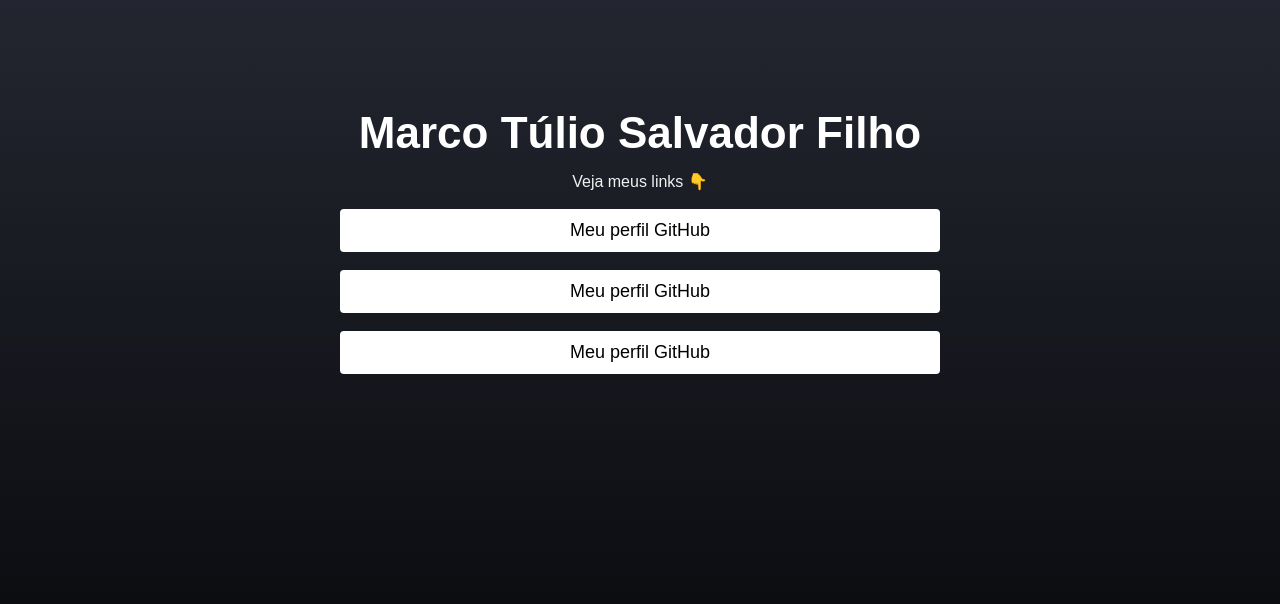
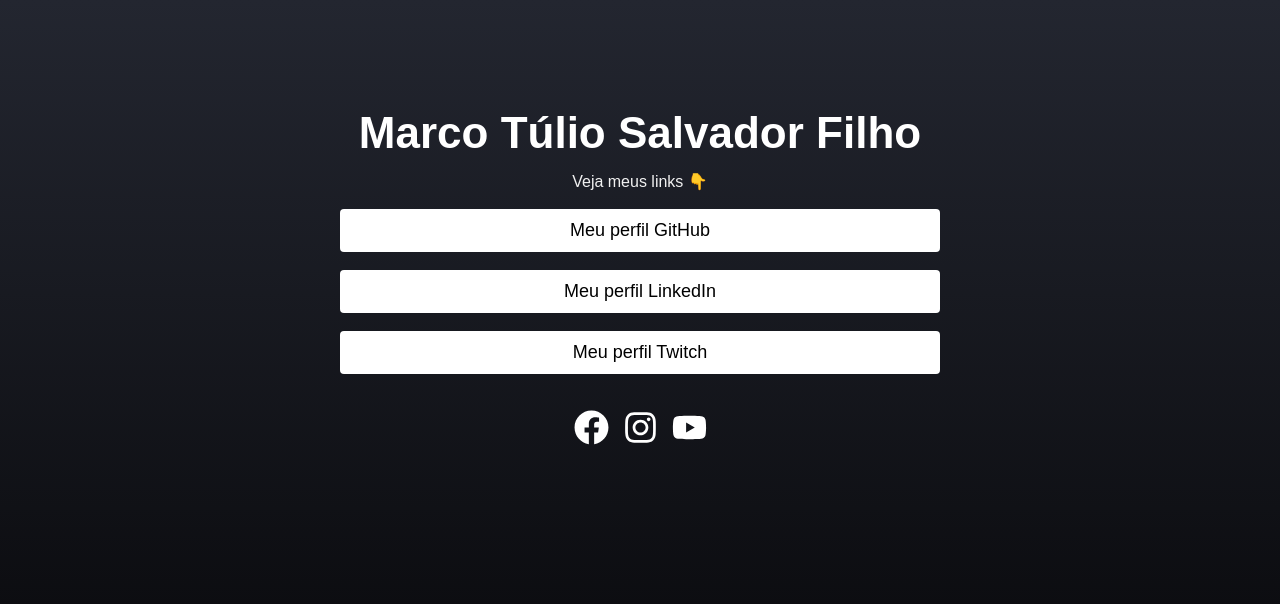
Before and after one commit to MarcoTSF/DevLink, a React (Create React App) app: page / in a window 1280 px wide. Shown: the top 604 px of the page. Built offline with nearby package versions, Linux system fonts and the light colour scheme.

Commit message:
Projeto DevLink

```diff
--- a/package.json
+++ b/package.json
@@ -8,6 +8,7 @@
     "@testing-library/user-event": "^13.5.0",
     "react": "^18.2.0",
     "react-dom": "^18.2.0",
+    "react-icons": "^4.6.0",
     "react-router-dom": "^6.4.3",
     "react-scripts": "5.0.1",
     "web-vitals": "^2.1.4"
--- /dev/null
+++ b/src/components/Social/index.js
@@ -0,0 +1,9 @@
+import './social.css'
+
+export function Social({ children,url }){
+    return(
+        <a className="social" href={url} rel="noopener noreferrer" target="_blank">
+            {children}
+        </a>
+    )
+}
--- /dev/null
+++ b/src/components/Social/social.css
@@ -0,0 +1,7 @@
+.social svg{
+    transition: transform 0.4s;
+}
+
+.social svg:hover{
+    transform: scale(1.06);
+}
--- a/src/pages/Home/home.css
+++ b/src/pages/Home/home.css
@@ -46,3 +46,32 @@
     line-height: 150%;
     color: black;
 }
+
+footer{
+    display: flex;
+    justify-content: center;
+    gap: 14px;
+    margin: 18px 0;
+}
+
+@media  screen and (max-width: 550px) {
+    .home-container h1{
+        font-size: 32px;
+        text-align: center;
+    }
+
+    .link-text{
+        font-size: 16px;
+    }
+}
+
+@media screen and (max-width: 360px) {
+    .home-container{
+        font-size: 24px;
+        text-align: center;
+    }
+
+    .link-text{
+        font-size: 14px;
+    }
+}
--- a/src/pages/Home/index.js
+++ b/src/pages/Home/index.js
@@ -1,4 +1,7 @@
 import './home.css'
+
+import { Social } from '../../components/Social'
+import { FaFacebook, FaInstagram, FaYoutube} from 'react-icons/fa'
 
 export default function Home(){
     return(
@@ -8,22 +11,36 @@
 
             <main className='links'>
                 <section className='link-area'>
-                    <a href="#">
+                    <a href="https://github.com/MarcoTSF">
                         <p className='link-text'>Meu perfil GitHub</p>
                     </a>
                 </section>
 
                 <section className='link-area'>
-                    <a href="#">
-                        <p className='link-text'>Meu perfil GitHub</p>
+                    <a href="https://www.linkedin.com/in/marcotsf/">
+                        <p className='link-text'>Meu perfil LinkedIn</p>
                     </a>
                 </section>
 
                 <section className='link-area'>
-                    <a href="#">
-                        <p className='link-text'>Meu perfil GitHub</p>
+                    <a href="https://www.twitch.tv/marcotsf_13">
+                        <p className='link-text'>Meu perfil Twitch</p>
                     </a>
                 </section>
+
+                <footer>
+                    <Social url="https://www.facebook.com/marcotulio.salvador.1/">
+                        <FaFacebook size={35} color="#FFF" />
+                    </Social>
+
+                    <Social url="https://www.instagram.com/marcotsf_13/">
+                        <FaInstagram size={35} color="#FFF" />
+                    </Social>
+
+                    <Social url="https://www.youtube.com/channel/UCEXQbgAnKNANlRqOebRbKOA">
+                        <FaYoutube size={35} color="#FFF" />
+                    </Social>
+                </footer>
             </main>
         </div>
     )
--- a/src/pages/Login/index.js
+++ b/src/pages/Login/index.js
@@ -1,7 +1,30 @@
+import { useState } from 'react'
+import './login.css'
+import { Logo } from '../../components/Logo'
+
 export default function Login(){
+    const [email, setEmail] = useState("");
+
     return(
-        <div>
-            <h1>Página de Login</h1>
+        <div className='login-container'>
+            <Logo/>
+
+            <form className='form'>
+                <input
+                    value={email}
+                    type="email"
+                    placeholder='Digite seu email...'
+                    onChange={ (event) => setEmail(event.target.value) }
+                />
+
+                <input
+                    type="password"
+                    placeholder='*********'
+                    autoComplete='on'
+                />
+
+                <button type="submit">Acessar</button>
+            </form>
         </div>
     )
 }
--- /dev/null
+++ b/src/pages/Login/login.css
@@ -0,0 +1,33 @@
+.login-container{
+    display: flex;
+    flex-direction: column;
+    align-items: center;
+    justify-content: center;
+    height: 100vh;
+    width: 100%;
+}
+
+.form{
+    display: flex;
+    flex-direction: column;
+    width: 100%;
+    max-width: 600px;
+}
+
+.form input{
+    border: 0;
+    height: 36px;
+    margin-bottom: 14px;
+    border-radius: 4px;
+    padding: 0 8px;
+    outline: none;
+}
+
+.form button{
+    height: 36px;
+    border-radius: 4px;
+    background-color: #3366ff;
+    border: 0;
+    font-size: 18px;
+    color: white;
+}
```
Also changed, not shown: 1 other file (tests, documents, lock files or other folders).
